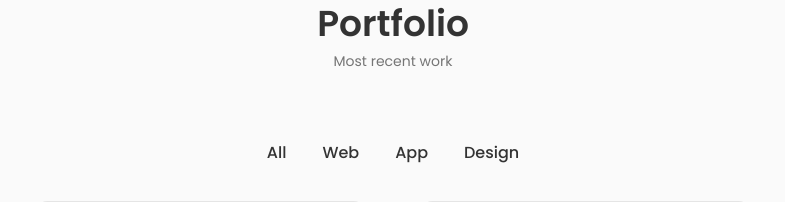
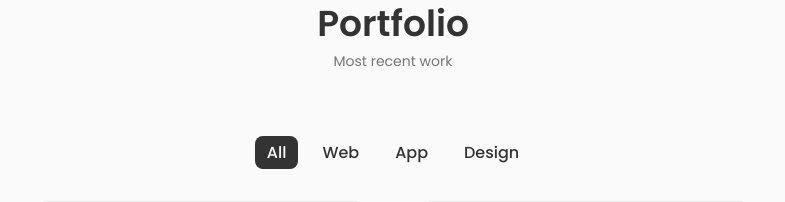
Before and after one commit to Chanukaisuru/Portfolio, a React (Create React App) app in the folder portfolio/: page / in a window 1280 px wide. Shown: the part 3180-3382 px from the top of the page, without its empty margins (247-1032 px from the left). Built offline with nearby package versions, Linux system fonts and the light colour scheme.

Commit message:
modified:   portfolio/src/components/work/Works.jsx 	modified:   portfolio/src/components/work/work.css

```diff
--- a/portfolio/src/components/work/Works.jsx
+++ b/portfolio/src/components/work/Works.jsx
@@ -14,20 +14,39 @@ const Works = () => {
         if(item.name=== "all"){
             setProjects(projectsData);
         }
-    })
 
+        else{
+            const newProjects = projectsData.filter((project) => {
+                return project.category === item.name;
+            });
+            setProjects(newProjects);
+
+            }
+
+    }, [item]);
+
+
+  const handleClick = (e, index) =>{
+    setItem({name: e.target.textContent});
+    setActive(index);
+  };
   return (
     <div>
         <div className="work_filters">
         {projectsNav.map ((item, index) => {
-            return <span className="work_item" key={index}>
-                    {item.name}</span>;
+            return (<span
+                       onClick={(e) => {handleClick(e,index);
+                       }}
+                    className={`${active === index ? 'active-work' : ''}
+                    work_item`}
+                    key={index}>
+                    {item.name}</span>);
 
         })}
     </div>
 
         <div className="work_container container grid">
-             {projectsData.map((item) => {
+             {projects.map((item) => {
                 return <WorkItems item={item} key={item.id} />;
              })}
         </div>
--- a/portfolio/src/components/work/work.css
+++ b/portfolio/src/components/work/work.css
@@ -63,3 +63,8 @@
 .work_button:hover.work_button-icon{
     transform: translateX(0.25rem);
 }
+
+.active-work{
+    background-color: var(--title-color);
+    color: var(--container-color);
+}
```
